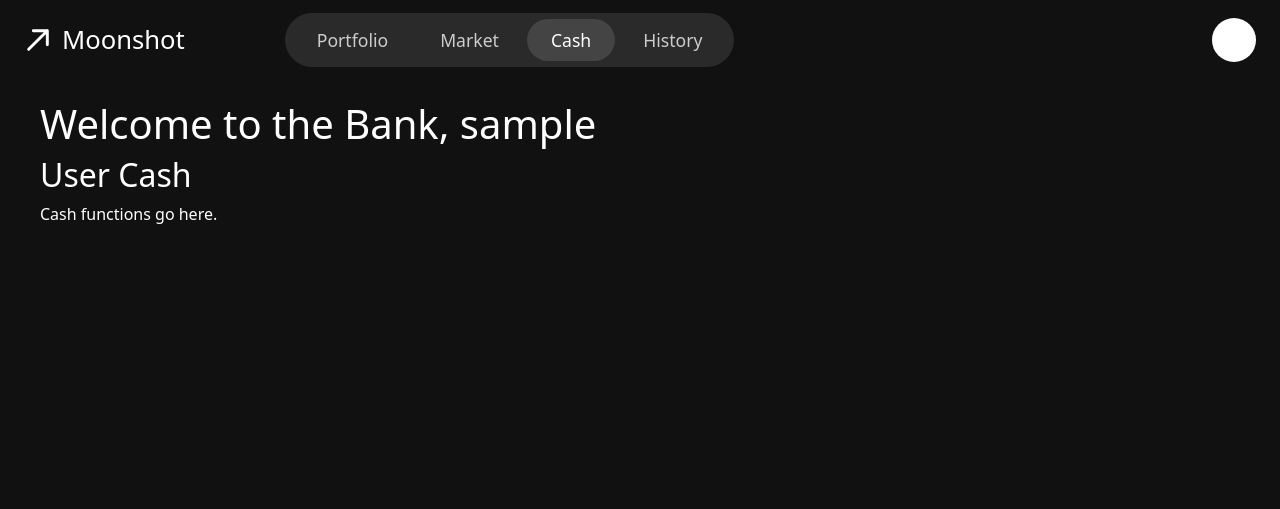
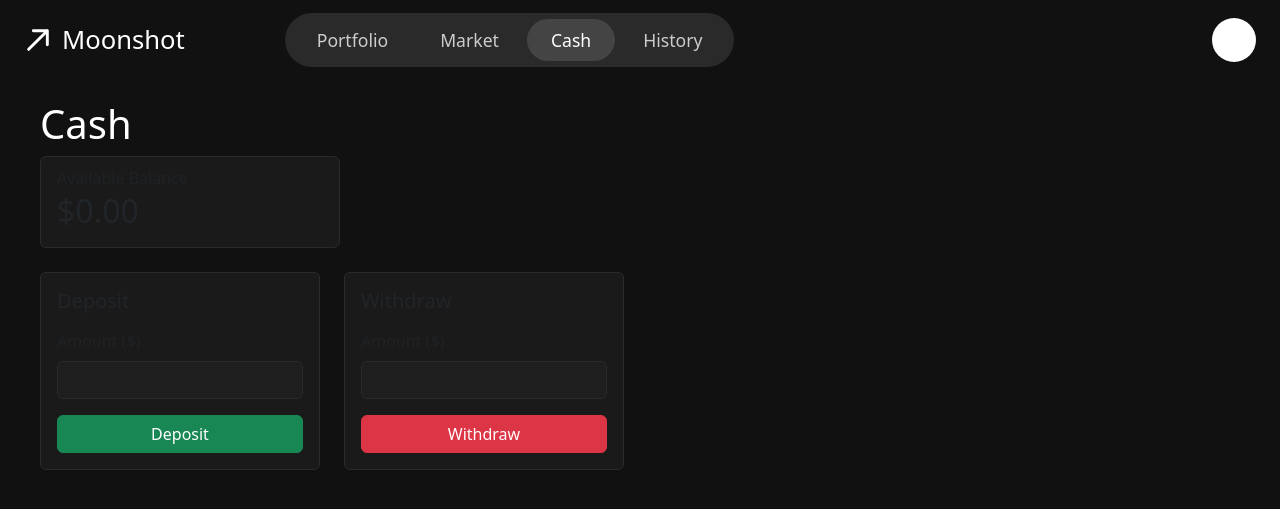
Before and after one commit to htphan9/IFT401-Team4-Capstone, a Flask app: page /cash in a window 1280 px wide. Shown: the top 509 px of the page. Run offline with Flask 3, Linux system fonts and the light colour scheme; the visitor is signed in with stand-in values (Sample User, id 1); data that the repository does not hold is empty.

Commit message:
cash page works kinda

```diff
--- a/app.py
+++ b/app.py
@@ -7,6 +7,7 @@ from dotenv import load_dotenv
 from datetime import datetime
 from zoneinfo import ZoneInfo
 import os
+from decimal import Decimal
 
 app = Flask(__name__)
 bcrypt = Bcrypt(app)
@@ -188,8 +189,59 @@ def market():
 @app.route('/cash')
 @login_required # Only logged-in users can access
 def cash():
-    return render_template("cash.html")
+    account = CashAccount.query.filter_by(user_id=current_user.id).first()
+    transactions = Transaction.query.filter_by(user_id=current_user.id).all()
 
+    return render_template("cash.html", account=account, transactions=transactions)
+
+@app.route('/cash/deposit', methods=["POST"])
+@login_required
+def deposit():
+    amount = Decimal(request.form.get("amount"))
+
+    account = CashAccount.query.filter_by(user_id=current_user.id).first()
+    if not account:
+        # No account yet — create one with this deposit as the starting balance
+        account = CashAccount(user_id=current_user.id, balance=amount)
+        db.session.add(account)
+    else:
+        account.balance += amount
+
+    # Log the deposit to the audit log
+    log = AuditLog(
+        user_id=current_user.id,
+        activity_type="deposit",
+        description=f"Deposited ${amount:.2f}"
+    )
+    db.session.add(log)
+    db.session.commit()
+
+    return redirect(url_for("cash"))
+
+
+@app.route('/cash/withdraw', methods=["POST"])
+@login_required
+def withdraw():
+    amount = Decimal(request.form.get("amount"))
+
+    account = CashAccount.query.filter_by(user_id=current_user.id).first()
+
+    # Block the withdrawal if the user doesn't have enough funds
+    if not account or account.balance < amount:
+        return render_template("cash.html", account=account, message="Insufficient funds.", message_type="danger")
+
+    account.balance -= amount
+
+    # Log the withdrawal to the audit log
+    log = AuditLog(
+        user_id=current_user.id,
+        activity_type="withdrawal",
+        description=f"Withdrew ${amount:.2f}"
+    )
+    db.session.add(log)
+    db.session.commit()
+
+    return redirect(url_for("cash"))
 # History
 @app.route('/history')
 @login_required # Only logged-in users can access
--- /dev/null
+++ b/static/css/cash.css
@@ -0,0 +1,18 @@
+.card.bg-dark {
+    background-color: var(--bg-card) !important;
+    border-color: var(--border-color) !important;
+}
+
+/* Style the number inputs to match the dark theme */
+.form-control {
+    background-color: #1f1f1f;
+    border-color: var(--border-color);
+    color: var(--text-primary);
+}
+
+.form-control:focus {
+    background-color: #1f1f1f;
+    border-color: #444;
+    color: var(--text-primary);
+    box-shadow: none;
+}
--- a/templates/cash.html
+++ b/templates/cash.html
@@ -1,6 +1,6 @@
 {% extends "base.html" %}
 {% block extra_css %}
-    <!-- <link href="{{ url_for('static', filename='css/cash.css') }}" rel="stylesheet"> -->
+    <link href="{{ url_for('static', filename='css/cash.css') }}" rel="stylesheet">
 {% endblock %}
 
 {% block title %}Cash - Moonshot{% endblock %}
@@ -8,20 +8,59 @@
 {% set active_page = "cash" %}
 
 {% block content %}
-        {% if current_user.is_authenticated %}
-        <h1>Welcome to the Bank, {{ current_user.username }}</h1>
-        {% if current_user.role == "admin" %}
-        <h2>Admin Cash</h2>
-        <p>Cash functions go here.</p>
-        {% elif current_user.role == "user" %}
-        <h2>User Cash</h2>
-        <p>Cash functions go here.</p>
-        {% endif %}
-        {% else %}
-        <h1>You are not logged in</h1>
-        {% endif %}
+{% if current_user.is_authenticated %}
+
+<h1>Cash</h1>
+
+<!-- Balance card — `account` comes from app.py -->
+<div class="card bg-dark border-secondary mb-4" style="max-width: 300px;">
+    <div class="card-body">
+        <h6 class="card-subtitle mb-1 text-muted">Available Balance</h6>
+        <h2 class="card-title mb-0">
+            ${{ "%.2f"|format(account.balance) if account else "0.00" }}
+        </h2>
+    </div>
+</div>
+
+<!-- Show a message if one was passed back from the route -->
+{% if message %}
+    <p class="text-{{ message_type }}">{{ message }}</p>
+{% endif %}
+
+<!-- Deposit and withdraw forms side by side -->
+<div class="d-flex gap-4">
+
+    <div class="card bg-dark border-secondary" style="width: 280px;">
+        <div class="card-body">
+            <h5 class="card-title mb-3">Deposit</h5>
+            <form action="/cash/deposit" method="POST">
+                <div class="mb-3">
+                    <label class="form-label text-muted">Amount ($)</label>
+                    <input type="number" class="form-control" name="amount" min="0.01" step="0.01" required>
+                </div>
+                <button type="submit" class="btn btn-success w-100">Deposit</button>
+            </form>
+        </div>
+    </div>
+
+    <div class="card bg-dark border-secondary" style="width: 280px;">
+        <div class="card-body">
+            <h5 class="card-title mb-3">Withdraw</h5>
+            <form action="/cash/withdraw" method="POST">
+                <div class="mb-3">
+                    <label class="form-label text-muted">Amount ($)</label>
+                    <input type="number" class="form-control" name="amount" min="0.01" step="0.01" required>
+                </div>
+                <button type="submit" class="btn btn-danger w-100">Withdraw</button>
+            </form>
+        </div>
+    </div>
+
+</div>
+
+{% else %}
+<p>You are not logged in.</p>
+{% endif %}
 {% endblock %}
 
-{% block extra_js %}
-
-{% endblock %}
+{% block extra_js %}{% endblock %}
```
